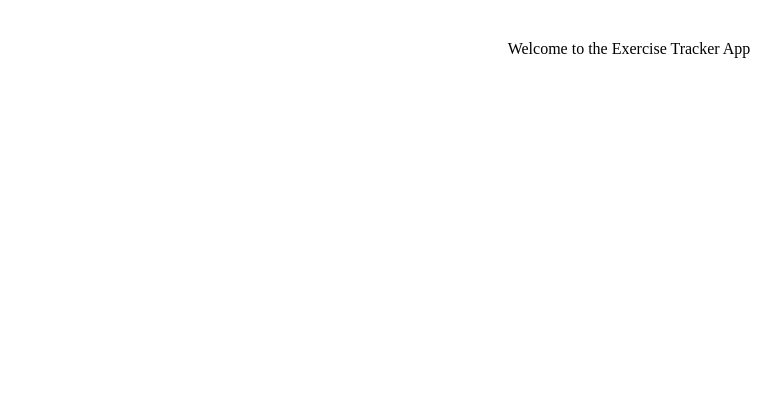
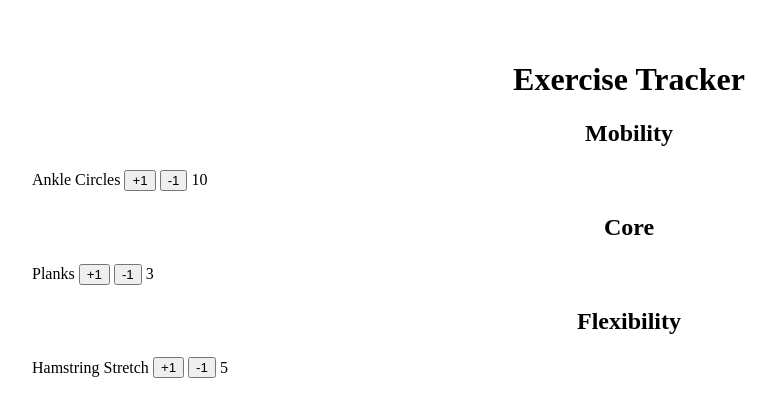
Before and after one commit to polarbearcode/exercise-tracker, a React app in the folder frontend/: page / in a window 1280 px wide. Shown: the top 416 px of the page, without its empty margins (11-792 px from the left). Built offline with nearby package versions, Linux system fonts and the light colour scheme; the HTML template or start-up script is replaced by a standard one.

Commit message:
added home element

```diff
--- a/frontend/src/App.tsx
+++ b/frontend/src/App.tsx
@@ -1,15 +1,13 @@
 import "./App.css";
 import { Route, Routes } from "react-router-dom";
 import TestPage from "./TestPage";
+import Home from "./Home";
 
 export default function App() {
   return (
     <>
       <Routes>
-        <Route
-          path="/"
-          element={<div>Welcome to the Exercise Tracker App</div>}
-        />
+        <Route path="/" element={<Home />} />
         <Route path="/test" element={<TestPage />} />
       </Routes>
     </>
```
